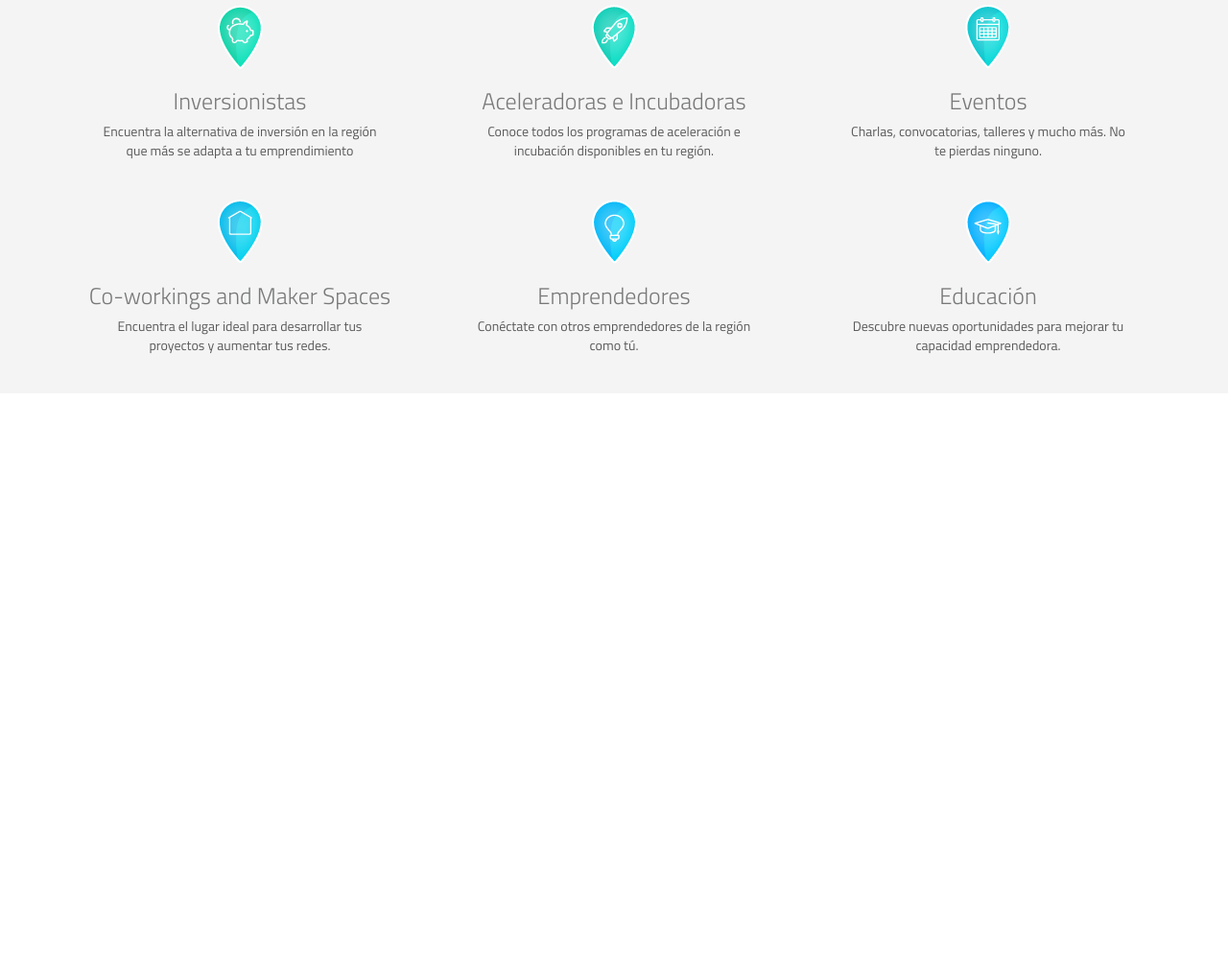
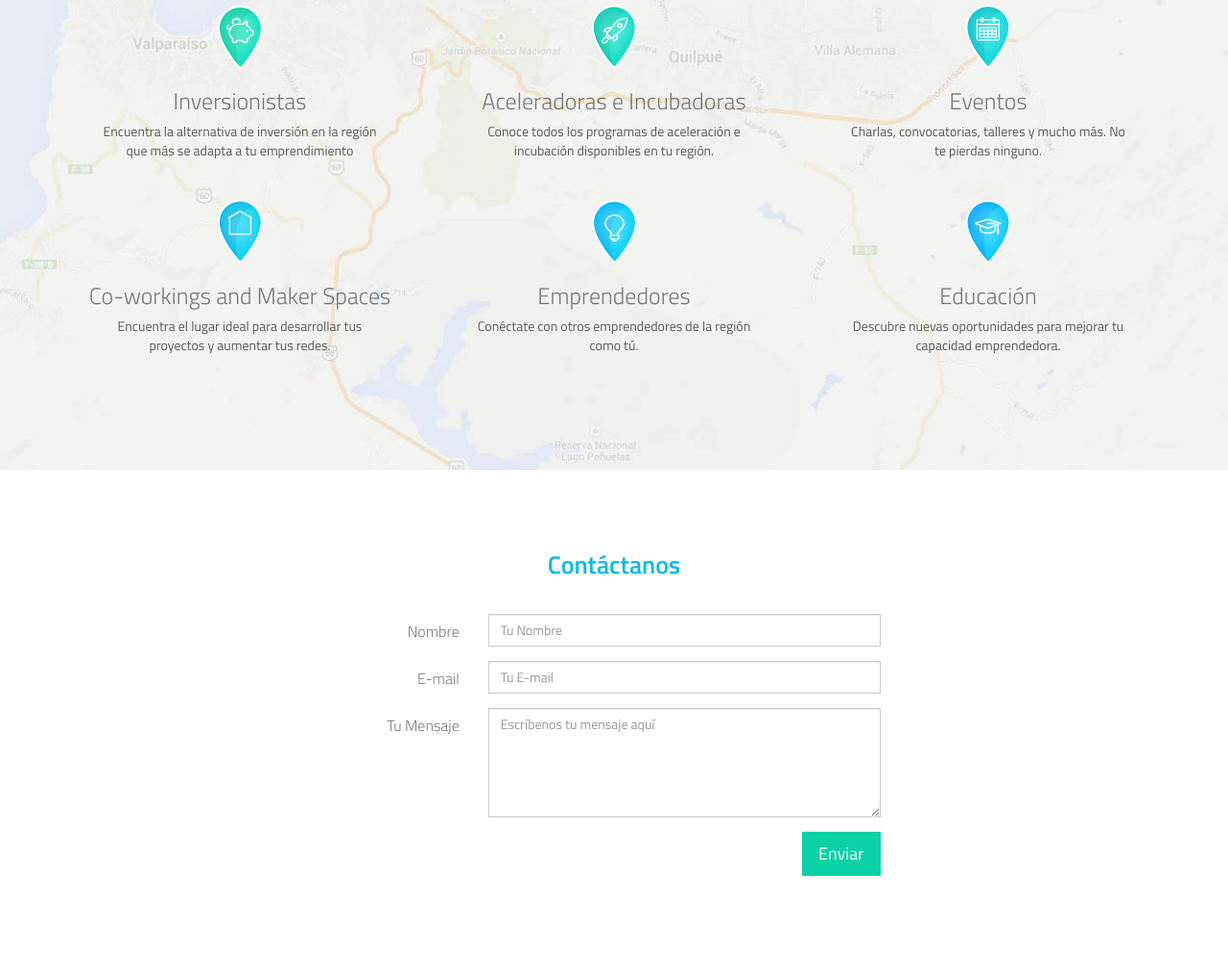
Before and after one commit to KarlaU/code-chunks-libeat, a plain HTML site: page index.html in a window 1280 px wide. Shown: the part 1191-2199 px from the top of the page at 96% size. Before the commit the page ends 1601 px from the top, so only its background shows below. Drawn offline with Linux system fonts and the light colour scheme.

Commit message:
contacto y features

```diff
--- a/css/main.css
+++ b/css/main.css
@@ -119,13 +119,15 @@ body{
     color: #09B29A;
 }
 .features{
-    background-color: #F4F4F4;
+    background: url("../img/fondo-mapa-2-01.jpg") no-repeat center;
+    background-size: cover;
 }
-.call-to-action .benefits{
+.call-to-action .lighter, .form-group .lighter{
     opacity: .7;
     font-size: 16px;
     max-width: 380px;
     margin: 0 auto 0;
+    font-weight: lighter;
 }
 .call-to-action div{
     margin: 13px auto 10px;
@@ -174,17 +176,26 @@ body{
     background-color: #09CDB5;
     border-color: transparent;
 }
-.features-title{
+h2{
     font-size: 26px;
     max-width: 850px;
     margin: 85px auto 36px;
     font-weight: 600;
     color: #03BBEA;
 }
+.form-control{
+    border-radius: 0px;
+}
 h3{
     margin-bottom: 0;
     opacity: .7;
     font-weight: lighter;
+}
+.container{
+    padding-bottom: 80px;
+}
+.navbar .container{
+    padding-bottom: 0px;
 }
 .caption p{
     opacity: .8;
--- a/index.html
+++ b/index.html
@@ -50,14 +50,14 @@
           <p class="call-to-action-title">¿Quieres ser parte del lanzamiento de Emprende Valpo?</p>
           <p>Regístrate en el siguiente formulario y podrás</p>
           <div class="call-to-action-icon-1"></div>
-          <p class="benefits">Aparecer con tu emprendimiento u organización en el mapa Emprende Valpo</p>
+          <p class="lighter">Aparecer con tu emprendimiento u organización en el mapa Emprende Valpo</p>
           <div class="call-to-action-icon-2"></div>
-          <p class="benefits">Ser el primero en enterarte del lanzamiento de nuestra plataforma</p>
+          <p class="lighter">Ser el primero en enterarte del lanzamiento de nuestra plataforma</p>
           <p><a class="btn btn-primary btn-lg" href="#" role="button">Regístrate Ahora</a></p>
         </div>
           <div class="features">
             <div class="container">
-              <h2 class="text-center features-title">En Emprende Valpo Podrás Encontrar Todas las Oportunidades Para Hacer Crecer Tu Negocio</h2>
+                <h2 class="text-center">En Emprende Valpo Podrás Encontrar Todas las Oportunidades Para Hacer Crecer Tu Negocio</h2>
                 <div class="row clearfix">
                     <div class="col-md-4 column">
                         <div class="thumbnail">
@@ -130,6 +130,47 @@
                 </div>
             </div>
           </div>
+    <div class="container">
+      <div class="row">
+          <div class="col-md-6 col-md-offset-3">
+            <form class="form-horizontal" action="" method="post">
+                <fieldset>
+                  <h2 class="text-center">Contáctanos</h2>
+
+                  <!-- Name input-->
+                  <div class="form-group">
+                    <label class="col-md-3 control-label lighter" for="name">Nombre</label>
+                    <div class="col-md-9">
+                      <input id="name" name="name" type="text" placeholder="Tu Nombre" class="form-control">
+                    </div>
+                  </div>
+
+                  <!-- Email input-->
+                  <div class="form-group">
+                    <label class="col-md-3 control-label lighter" for="email">E-mail</label>
+                    <div class="col-md-9">
+                      <input id="email" name="email" type="text" placeholder="Tu E-mail" class="form-control">
+                    </div>
+                  </div>
+
+                  <!-- Message body -->
+                  <div class="form-group">
+                    <label class="col-md-3 control-label lighter" for="message">Tu Mensaje</label>
+                    <div class="col-md-9">
+                      <textarea class="form-control" id="message" name="message" placeholder="Escríbenos tu mensaje aquí" rows="5"></textarea>
+                    </div>
+                  </div>
+
+                  <!-- Form actions -->
+                  <div class="form-group">
+                    <div class="col-md-12 text-right">
+                      <button type="submit" class="btn btn-primary btn-lg">Enviar</button>
+                    </div>
+                  </div>
+                </fieldset>
+            </form>
+        </div>
+    </div>
         <!--<iframe src="https://docs.google.com/forms/d/1Y7BLAMqzNMgOOyTmydvDcsgA8rc3Gs5qGe0nCoBf_WI/viewform?embedded=true" width="760" height="500" frameborder="0" marginheight="0" marginwidth="0">Loading...</iframe>-->
         <script src="js/vendor/jquery-1.11.1.min.js"></script>
         <script src="js/vendor/bootstrap.min.js"></script>
```
Also changed, not shown: img/fondo-mapa-2-01.jpg (added). Lines whose indentation alone changed are shown as unchanged.
